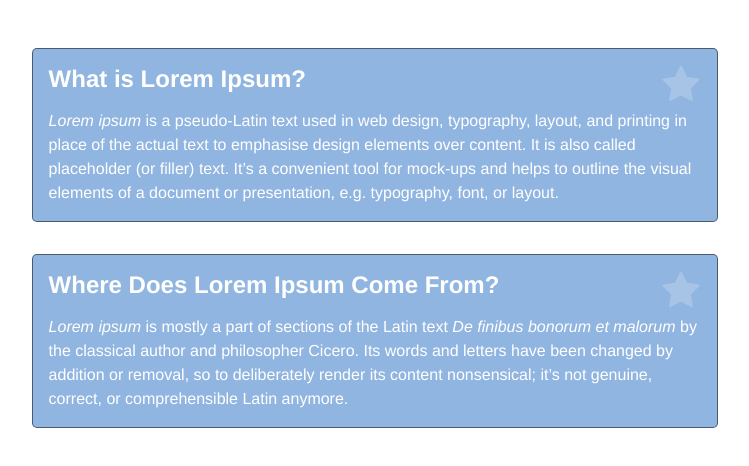
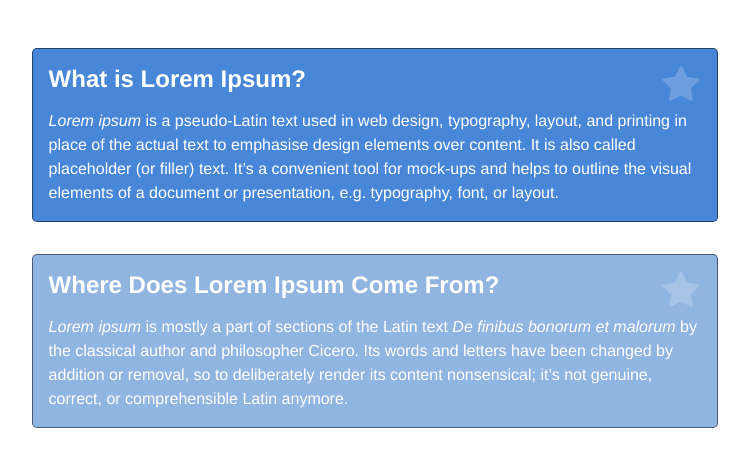
Before and after one commit to lelukeonfly/css3_begleitmaterial, a plain HTML site: page transitions/transitions.html in a window 1280 px wide. In both pictures the pointer is over the element 639 px from the left and 135 px from the top of the page. Shown: the whole page, without its empty margins (265-1014 px from the left). Drawn offline with Linux system fonts and the light colour scheme.

Commit message:
transitions

```diff
--- a/transitions/css/basics.css
+++ b/transitions/css/basics.css
@@ -46,3 +46,19 @@ h1:not(:last-child),
 p:not(:last-child) {
     margin-bottom: 1rem;
 }
+
+article:hover{
+  background: #4887d7;
+}
+
+.star{
+  transition: opacity 500ms ease-out;
+}
+
+.star:hover{
+  opacity: 1;
+}
+
+.infobox{
+  transition: background 500ms ease-out;
+}
```
